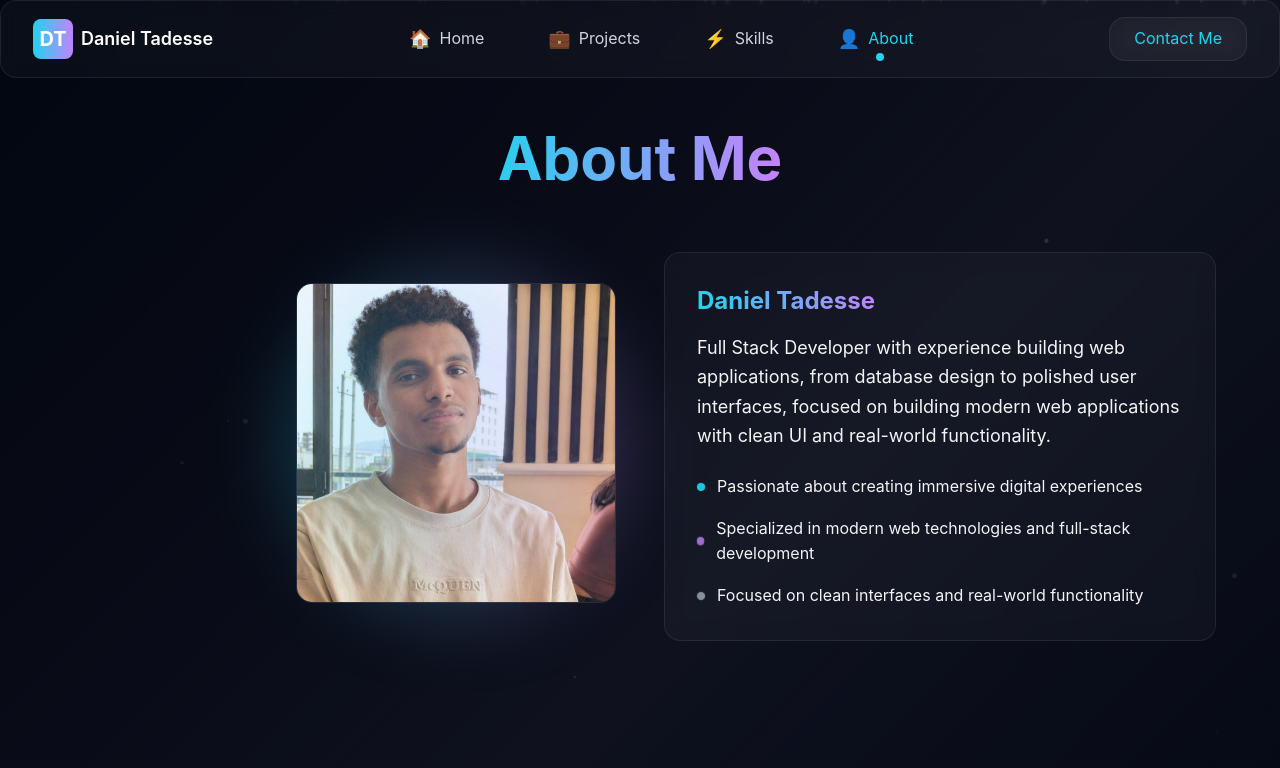
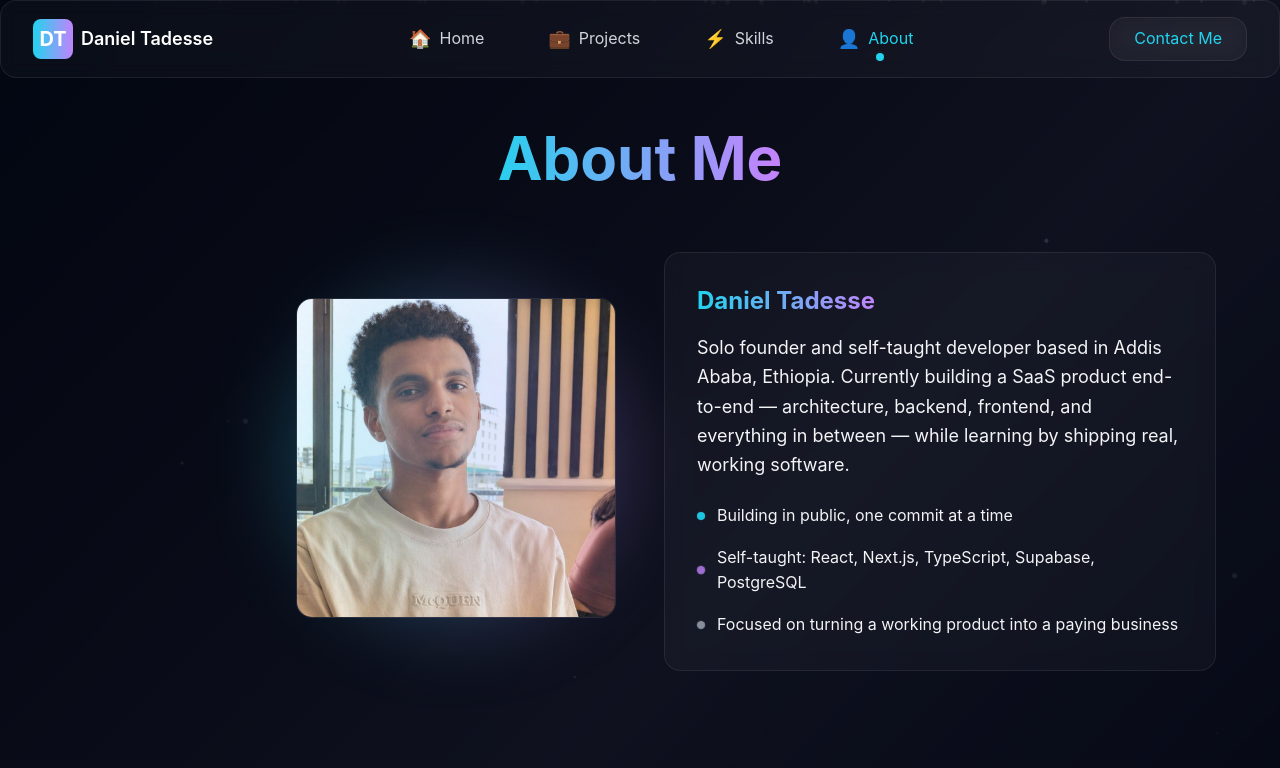
Before and after one commit to Danny7d/Portfolio, a Next.js app: page /about in a window 1280 px wide. Shown: the top 768 px of the page. Built offline with nearby package versions, Linux system fonts and the light colour scheme.

Commit message:
Rewrite portfolio copy: founder-focused, drop generic filler

```diff
--- a/components/AboutMe.tsx
+++ b/components/AboutMe.tsx
@@ -36,17 +36,17 @@ function AboutMe() {
               </h2>
 
               <p className="text-lg text-gray-100 leading-relaxed mb-6">
-                Full Stack Developer with experience building web
-                applications, from database design to polished user interfaces,
-                focused on building modern web applications with clean UI and
-                real-world functionality.
+                Solo founder and self-taught developer based in Addis Ababa,
+                Ethiopia. Currently building a SaaS product end-to-end —
+                architecture, backend, frontend, and everything in between —
+                while learning by shipping real, working software.
               </p>
 
               <div className="space-y-4">
                 <div className="flex items-center space-x-3">
                   <div className="w-2 h-2 bg-cyan-400 rounded-full animate-pulse" />
                   <span className="text-gray-100">
-                    Passionate about creating immersive digital experiences
+                    Building in public, one commit at a time
                   </span>
                 </div>
                 <div className="flex items-center space-x-3">
@@ -55,8 +55,7 @@ function AboutMe() {
                     style={{ animationDelay: "0.5s" }}
                   />
                   <span className="text-gray-100">
-                    Specialized in modern web technologies and full-stack
-                    development
+                    Self-taught: React, Next.js, TypeScript, Supabase, PostgreSQL
                   </span>
                 </div>
                 <div className="flex items-center space-x-3">
@@ -65,7 +64,7 @@ function AboutMe() {
                     style={{ animationDelay: "1s" }}
                   />
                   <span className="text-gray-100">
-                    Focused on clean interfaces and real-world functionality
+                    Focused on turning a working product into a paying business
                   </span>
                 </div>
               </div>
--- a/components/Hero.tsx
+++ b/components/Hero.tsx
@@ -44,17 +44,16 @@ function Hero() {
         <div className="animate-slide-right" style={{ animationDelay: "0.3s" }}>
           <h2 className="text-2xl md:text-4xl font-semibold text-gray-300 mb-8">
             <span className="inline-block">
-              Full Stack Developer with experience building web applications
-              from database design to polished user interfaces
+              Solo Founder & Self-Taught Developer, Building in Public
             </span>
           </h2>
         </div>
 
         <div className="animate-slide-left" style={{ animationDelay: "0.6s" }}>
           <p className="text-lg md:text-xl text-gray-100 mb-12 max-w-3xl mx-auto leading-relaxed">
-            Crafting immersive digital experiences with modern web technologies.
-            I transform ideas into elegant, high-performance applications that
-            captivate users and drive results.
+            Building a SaaS product from the ground up — architecture, backend,
+            and frontend, all of it. Learning by shipping, not by waiting
+            until I feel &quot;ready.&quot;
           </p>
         </div>
 
```
